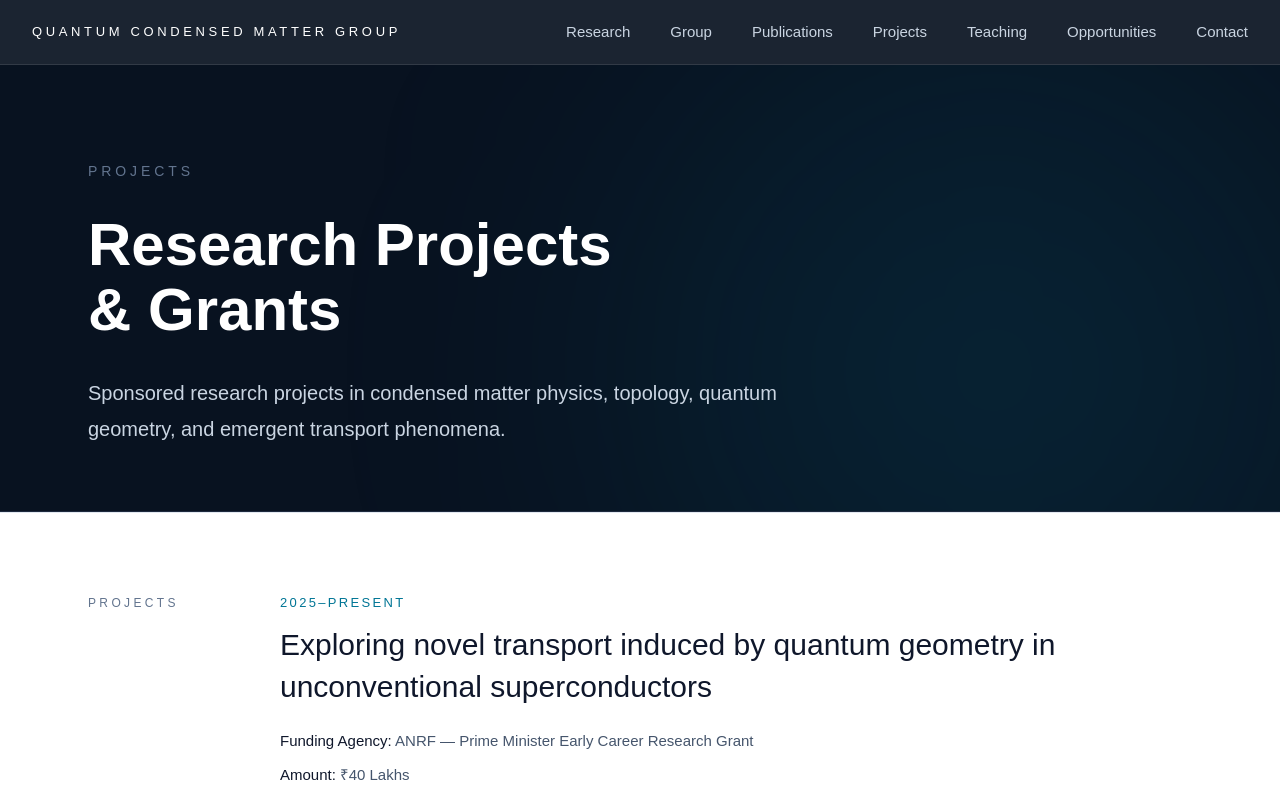
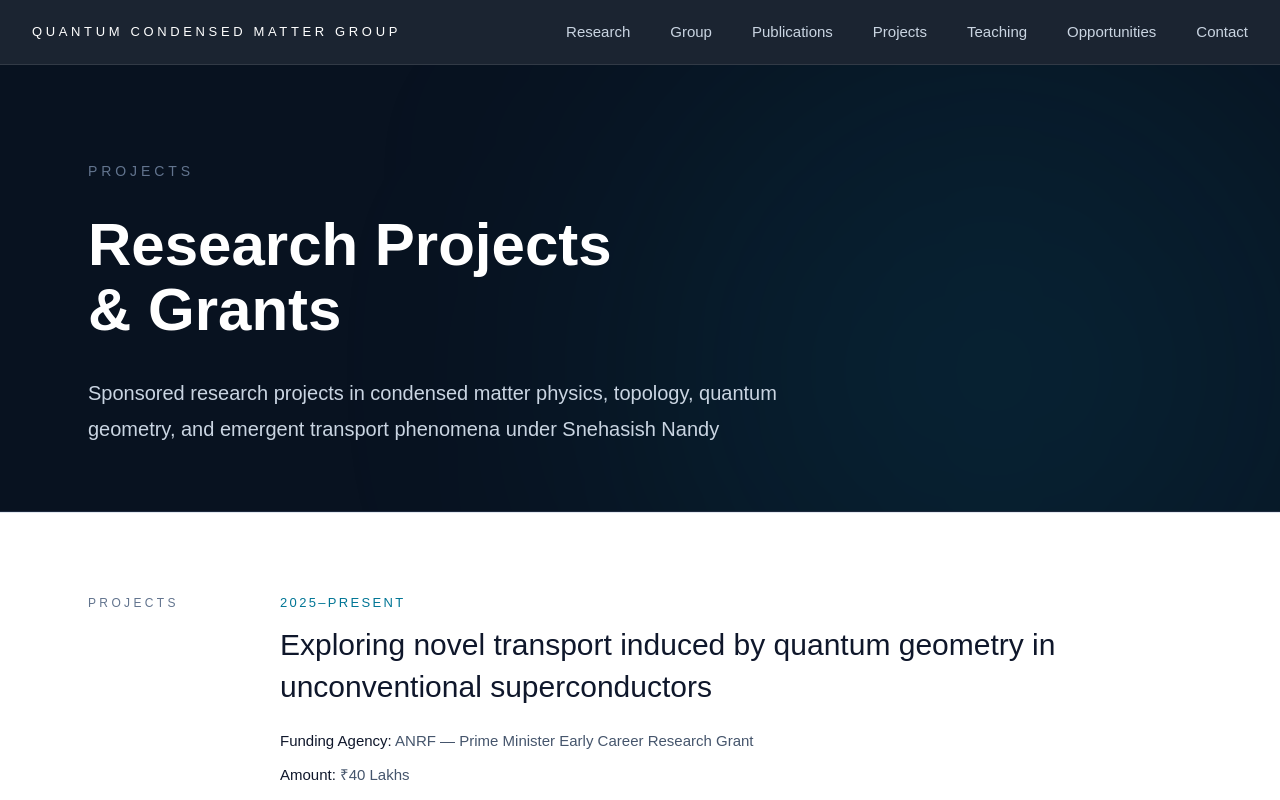
Before and after one commit to SnehasisNandy-Group/Quantum-Condensed-Matter-Group, a Next.js app: page /projects in a window 1280 px wide. Shown: the top 800 px of the page. Built offline with nearby package versions, Linux system fonts and the light colour scheme.

Commit message:
Added professor name in the project section

```diff
--- a/src/app/projects/page.tsx
+++ b/src/app/projects/page.tsx
@@ -63,7 +63,7 @@ export default function ProjectsPage() {
             <p className="mt-8 text-lg lg:text-xl text-slate-300 leading-[1.8] max-w-3xl font-light">
               Sponsored research projects in condensed matter physics,
               topology, quantum geometry,
-              and emergent transport phenomena.
+              and emergent transport phenomena under Snehasish Nandy
             </p>
 
           </div>
```
